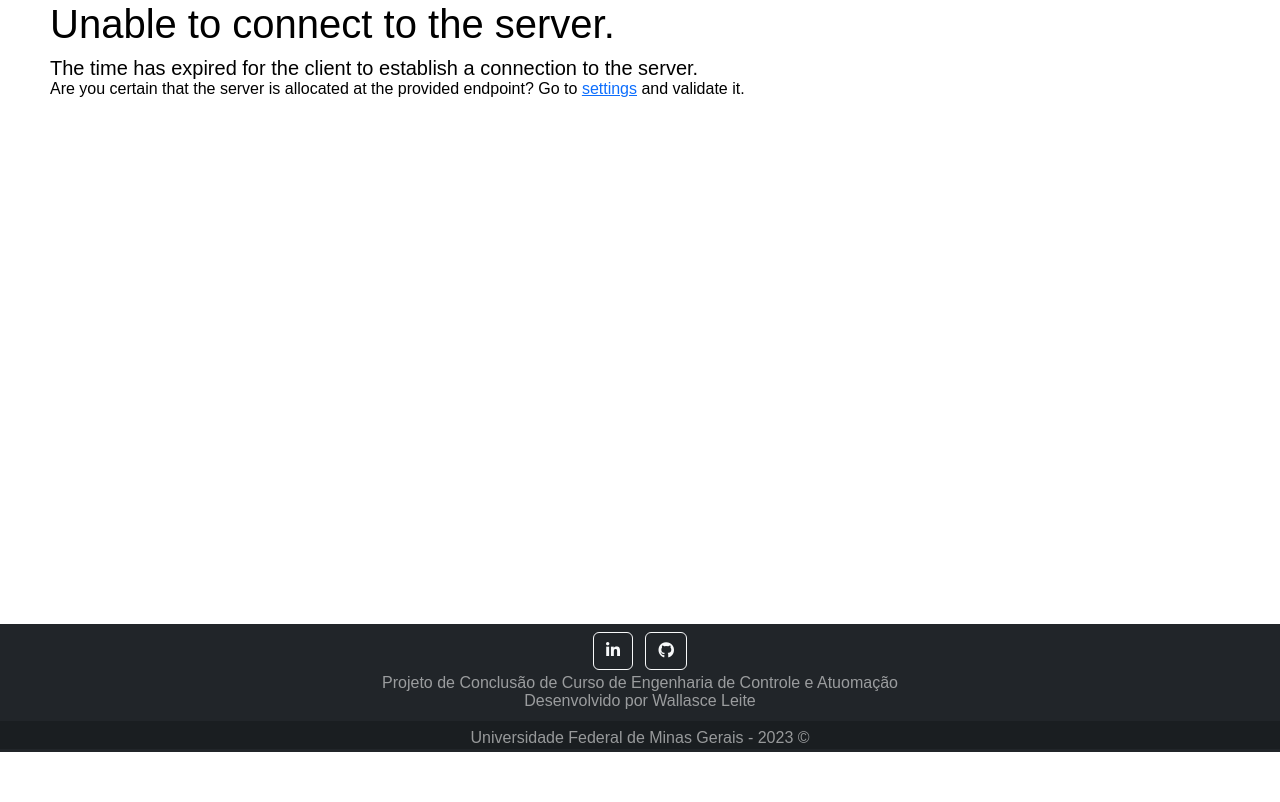
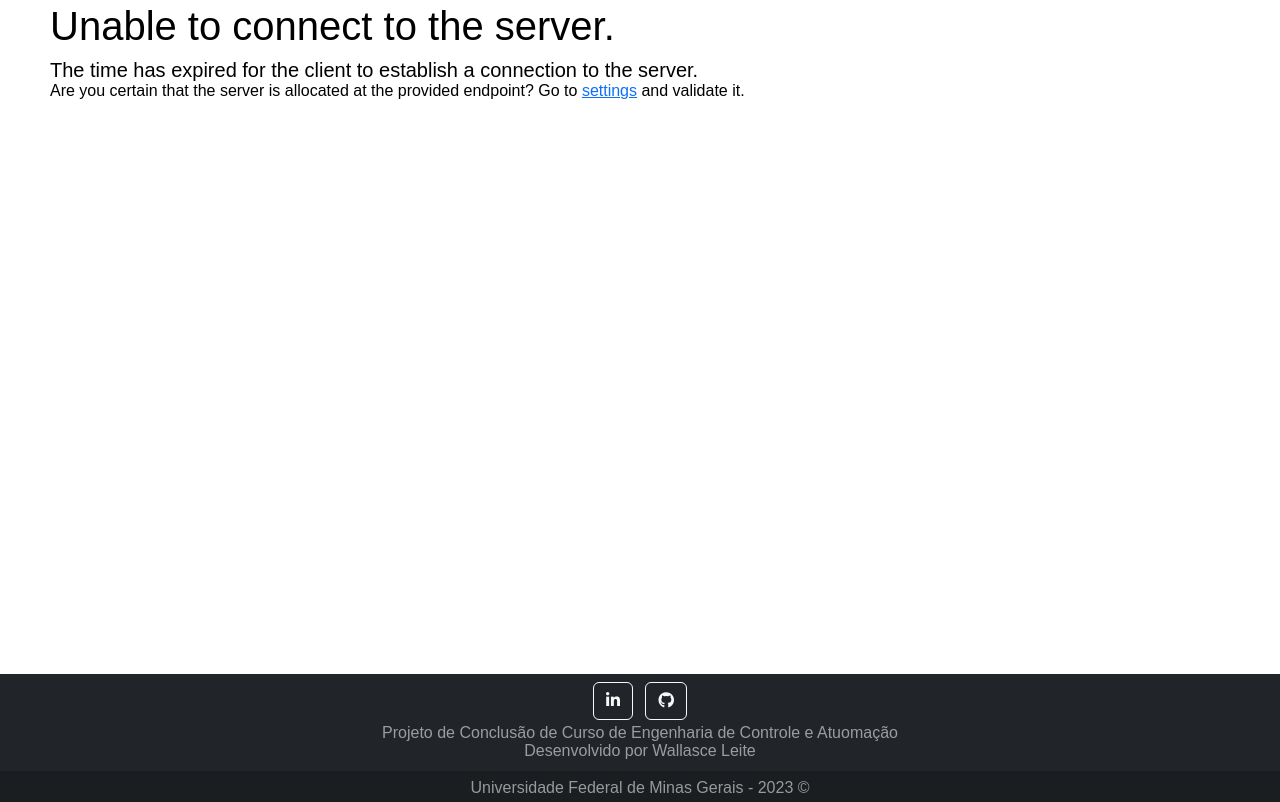
Before and after one commit to wallasce/Projeto-Final-de-Curso, a Django app: page /error in a window 1280 px wide. Shown: the part 48-850 px from the top of the page. Before the commit the page ends 800 px from the top, so only its background shows below. Run offline with Django 4.2, Linux system fonts and the light colour scheme.

Commit message:
Fix: Style Error

```diff
--- a/supervisorySite/Charts/static/Charts/CSS/chartStyle.css
+++ b/supervisorySite/Charts/static/Charts/CSS/chartStyle.css
@@ -2,8 +2,9 @@
     height:80vh;
     width:80vw;
 
-    margin: 0 auto;
+    margin: 20px auto;
     position: relative;
+    z-index: 1;
 }
 
 #temperatureSetPointChart {
--- a/supervisorySite/webSiteConfig/static/webSiteConfig/CSS/footerStyle.css
+++ /dev/null
@@ -1,13 +0,0 @@
-footer {
-    position: absolute;
-    bottom: 0;
-    height: 8rem;
-
-    width: 100%;
-    color: rgba(255, 255, 255, 0.55);
-}
-
-.copyright {
-    background-color: rgba(0, 0, 0, 0.2);
-    padding-bottom: 10px !important;
-}
--- a/supervisorySite/webSiteConfig/static/webSiteConfig/CSS/styleBase.css
+++ b/supervisorySite/webSiteConfig/static/webSiteConfig/CSS/styleBase.css
@@ -1,5 +1,14 @@
+.menu {
+    margin-bottom: 50px;
+    position: fixed;
+    top: 0;
+    width: 100%;
+    margin-bottom: 20px;
+    z-index: 999;
+}
+
 .content {
-    margin: 0 50px;
+    margin: 50px 50px 0px 50px;
     padding-bottom: 8rem;
 }
 
@@ -13,3 +22,17 @@ body {
     text-align: left;
     position: relative;
 }
+
+.footer {
+    position: absolute;
+    bottom: 0;
+    height: 8rem;
+
+    width: 100%;
+    color: rgba(255, 255, 255, 0.55);
+}
+
+.copyright {
+    background-color: rgba(0, 0, 0, 0.2);
+    padding-bottom: 13px !important;
+}
--- a/supervisorySite/webSiteConfig/templates/webSiteConfig/footer.html
+++ b/supervisorySite/webSiteConfig/templates/webSiteConfig/footer.html
@@ -1,8 +1,4 @@
 <!DOCTYPE html>
-
-{% load static %}
-
-<link rel = "stylesheet" href="{% static 'webSiteConfig/CSS/footerStyle.css' %}">
 <footer class="bg-dark text-center">
     <div class="container p-1">
       <section class="mb-2">
```
